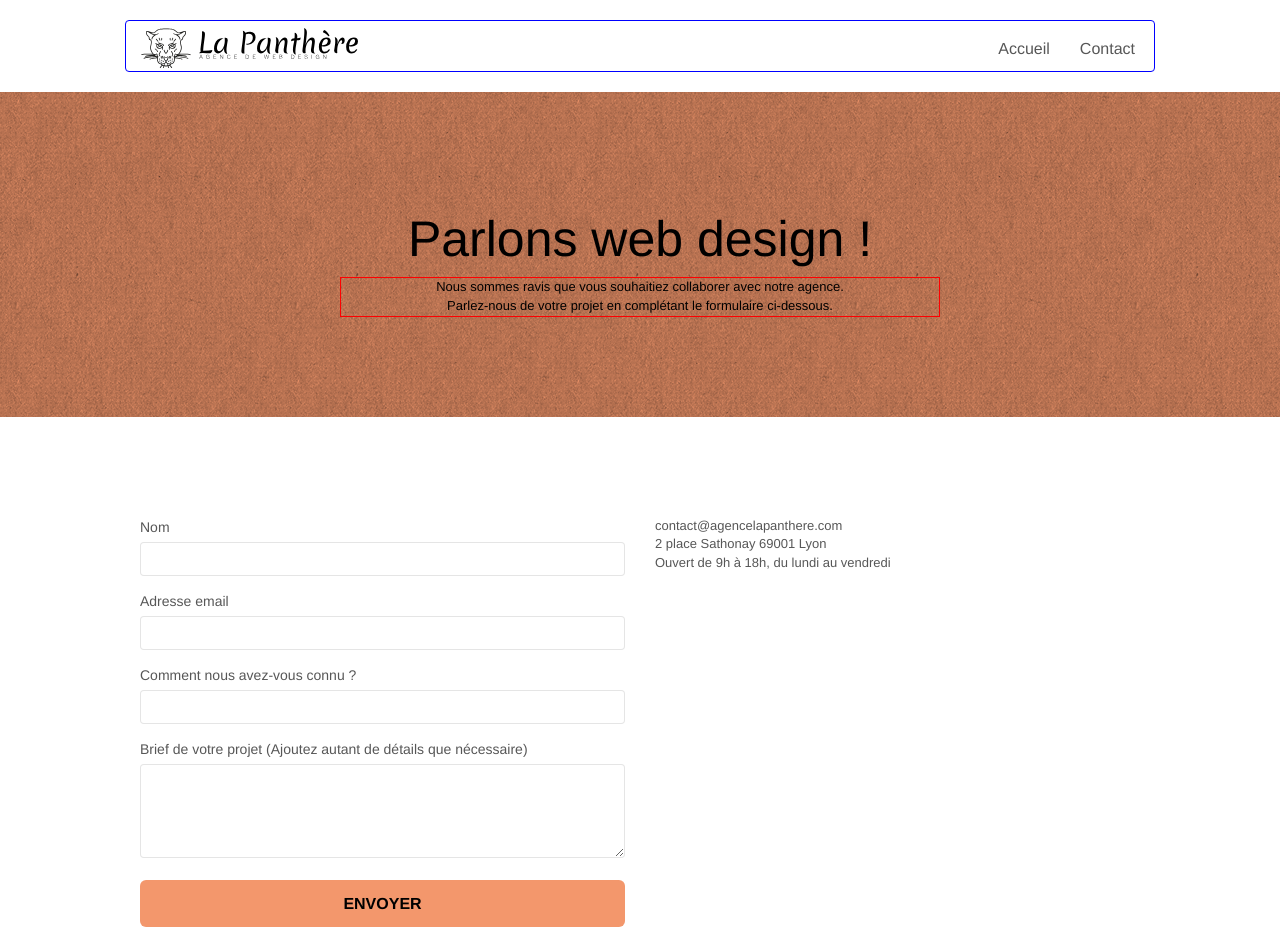
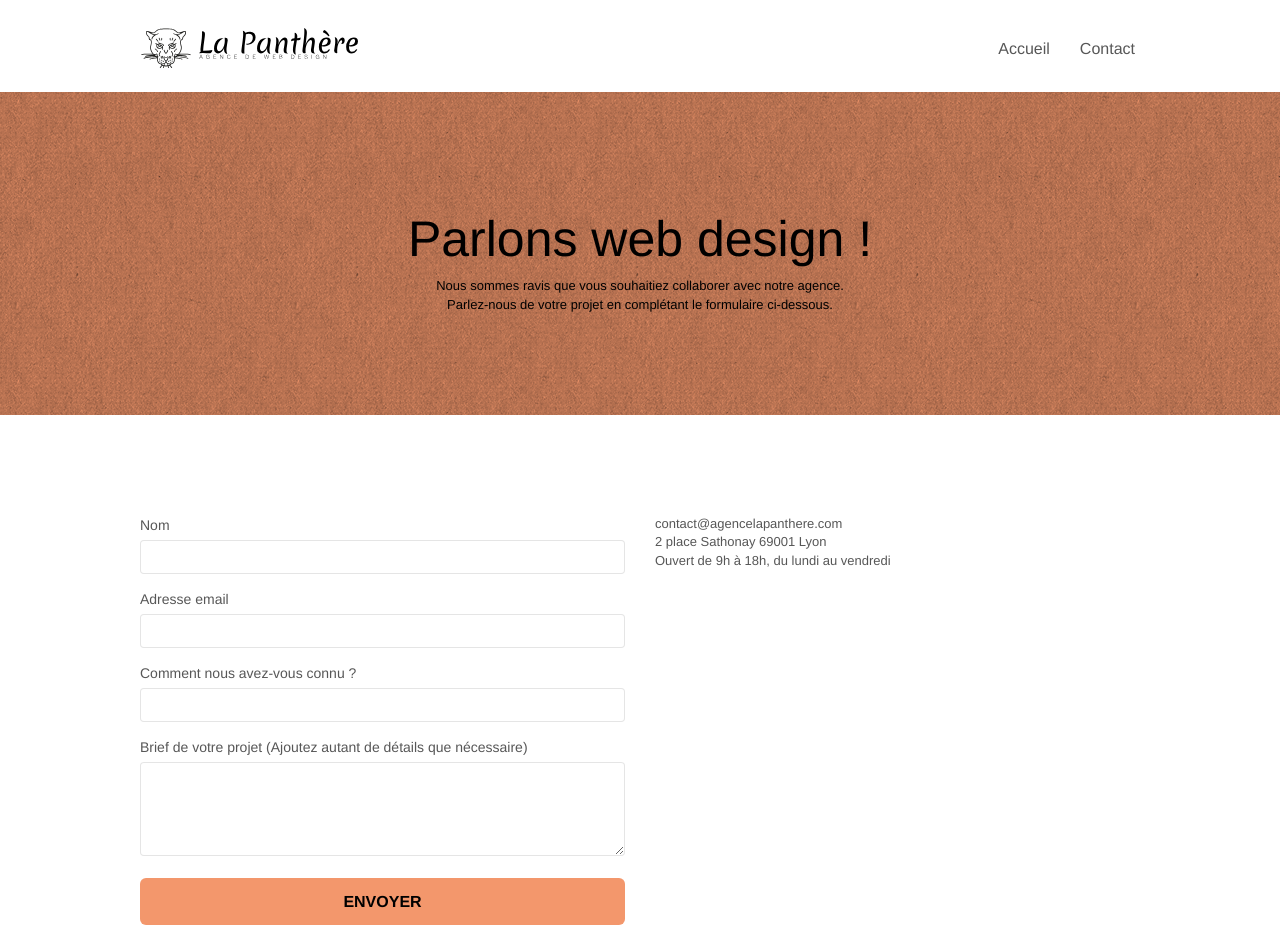
Before and after one commit to Diakemba59000/Lapanthere-Diakenba.diaby, a plain HTML site: page Contact.html in a window 1280 px wide. Shown: the top 935 px of the page. Drawn offline with Linux system fonts and the light colour scheme.

Commit message:
modification texte

```diff
--- a/style.css
+++ b/style.css
@@ -446,7 +446,6 @@ nav .caret {
 .mg-lg {
     margin-top: 10px;
     margin-bottom: 40px;
-  border: 1px solid rebeccapurple;
 }
 
 .btn {
@@ -688,7 +687,7 @@ p {
 .tight-width-whitespace {
     max-width: 600px;
     margin: auto auto auto auto;
-    border: 1px solid red;
+
 }
 
 .h1 {
@@ -1063,7 +1062,3 @@ color: black !important;
 .text-center{
     text-align: center;
 }
-
-.navbar.row{
-border: 1px solid blue;
-}
```
